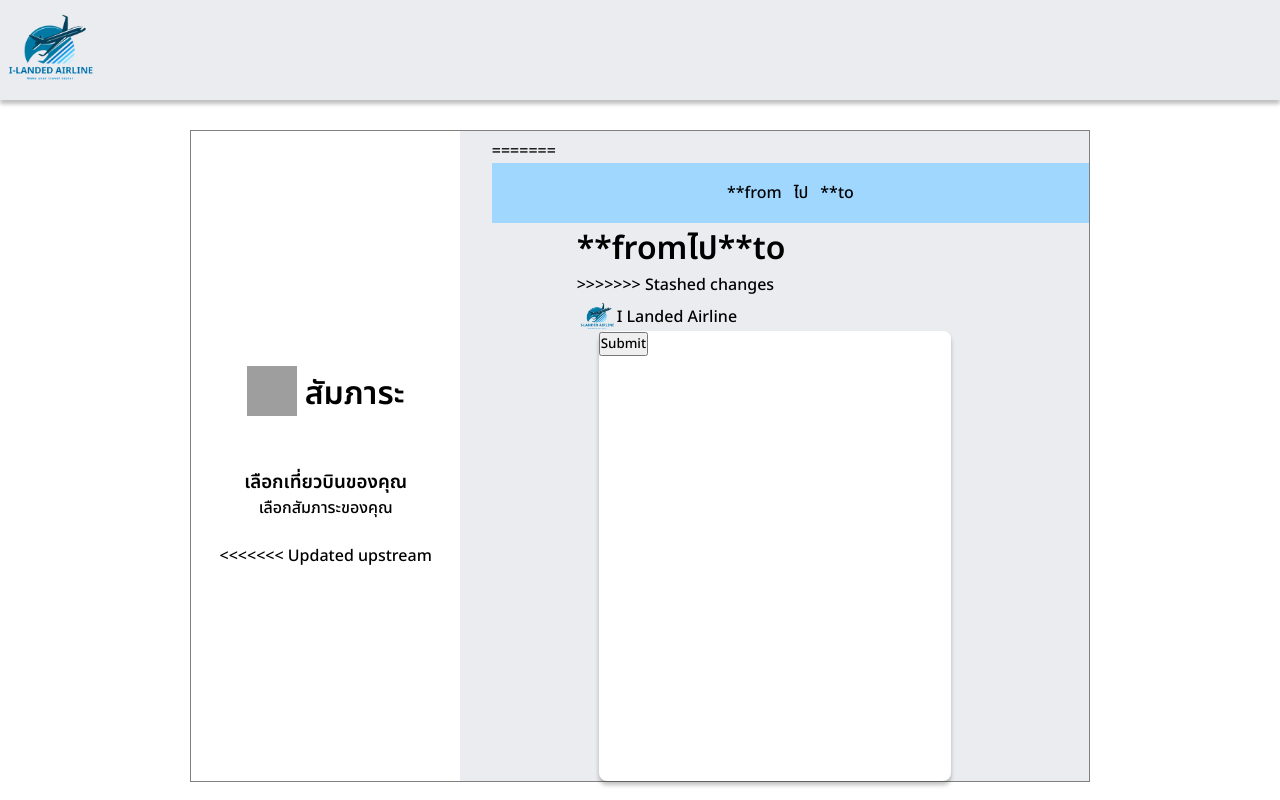
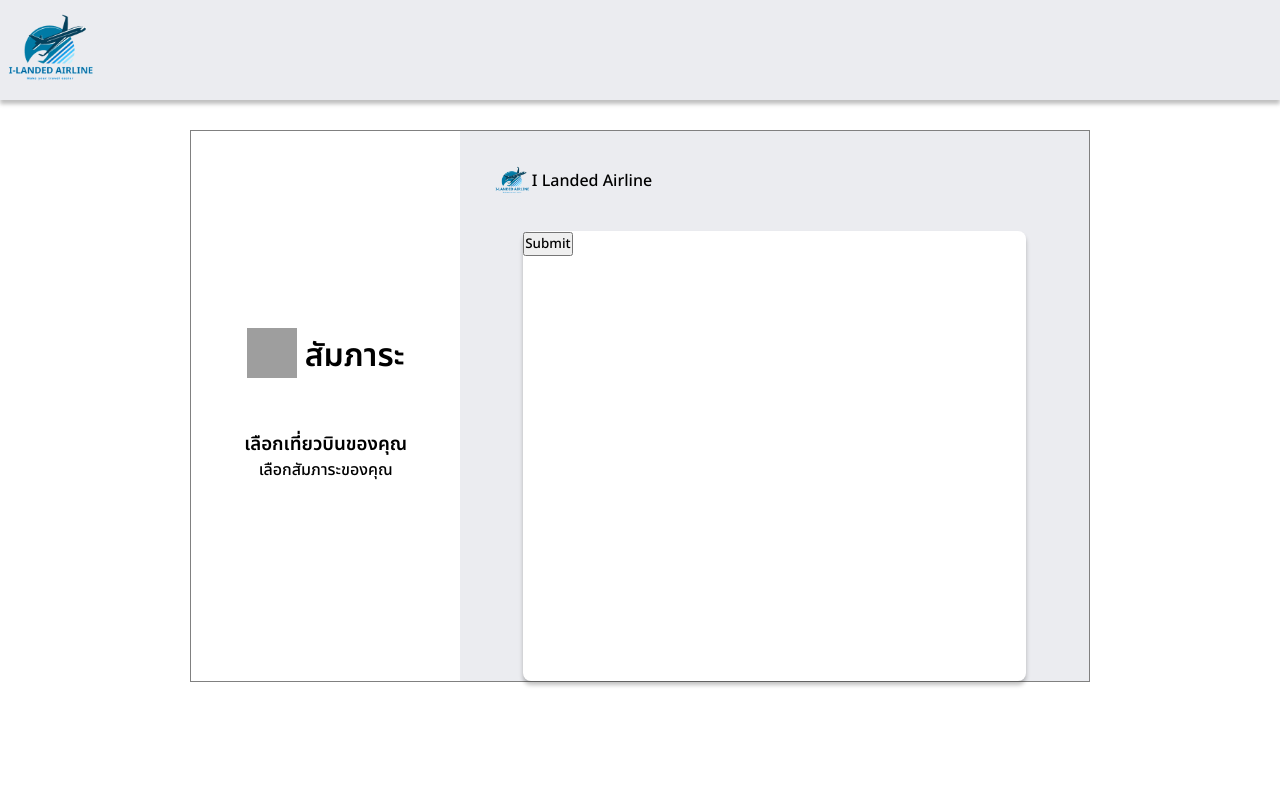
Before and after one commit to f5song/I-Landed-Airline, a PHP site: page /ISAD-ilal/baggage.php in a window 1280 px wide. Run offline with PHP 8.4, Linux system fonts and the light colour scheme; the visitor is signed in with stand-in values (Sample User, id 1); data that the repository does not hold is empty; grey boxes are pictures that could not be loaded.

Commit message:
baggage
sdf

```diff
--- a/PAGE/BAGGAGE/baggage.php
+++ b/PAGE/BAGGAGE/baggage.php
@@ -108,25 +108,9 @@ if ($result_baggage) {
                 <h3>เลือกเที่ยวบินของคุณ</h3>
                 <p1>เลือกสัมภาระของคุณ</p1>
             </div>
-<<<<<<< Updated upstream
         </div>
         <div class="righttop">
             <div class="contentright1">
-=======
-            <div class="contentleft3">
-                <p>**from</p>
-                <p>ไป</p>
-                <p>**to</p>
-            </div>
-        </div>
-        <div class="righttop">
-            <div class="contentright1">
-                <div class="topright1">
-                    <h1>**from</h1>
-                    <h1>ไป</h1>
-                    <h1>**to</h1>
-                </div>
->>>>>>> Stashed changes
                 <div class="bottomright1">
                     <img src="./img/logo_for_baggage.png" alt="">
                     <p>I Landed Airline</p>
--- a/PAGE/SEAT/aircraft1/process_reservation.php
+++ b/PAGE/SEAT/aircraft1/process_reservation.php
@@ -41,15 +41,9 @@ if (count($seatNumbers) != count($passengerIDs))  {
         }
     }
 
-<<<<<<< Updated upstream
     header('Location: ../../BAGGAGE/baggage.php');
     exit;
 
-=======
-    // เปลี่ยนหน้าไปยัง "baggage.php"
-    header("Location: ../../BAGGAGE/baggage.php");
-    exit; // อย่าลืมใช้ exit เพื่อหยุดการดำเนินการของสคริปต์
->>>>>>> Stashed changes
 
 }
 
```
Also changed, not shown: PAGE/SEAT/aircraft1/aircraft1.php (+0 -10 lines).
